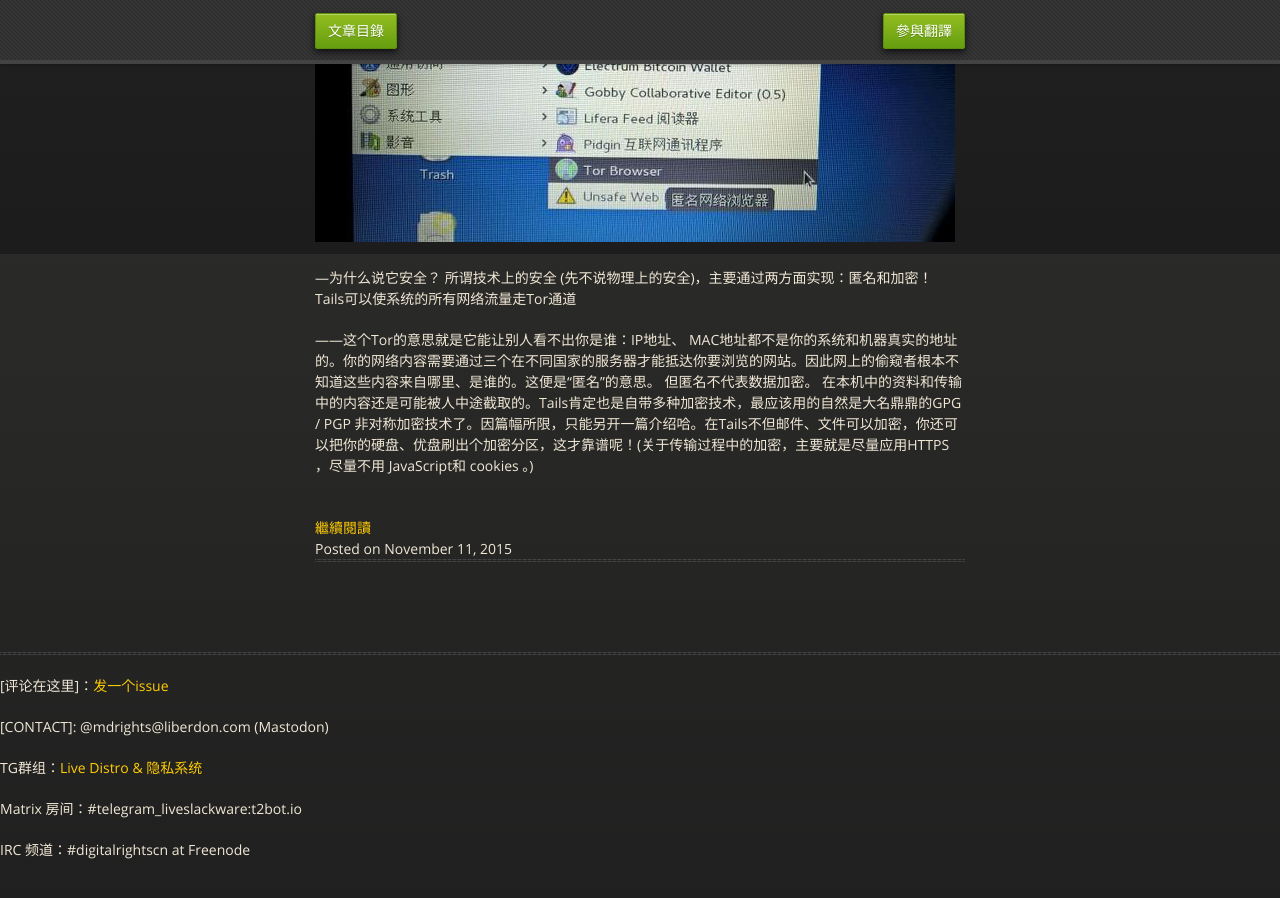
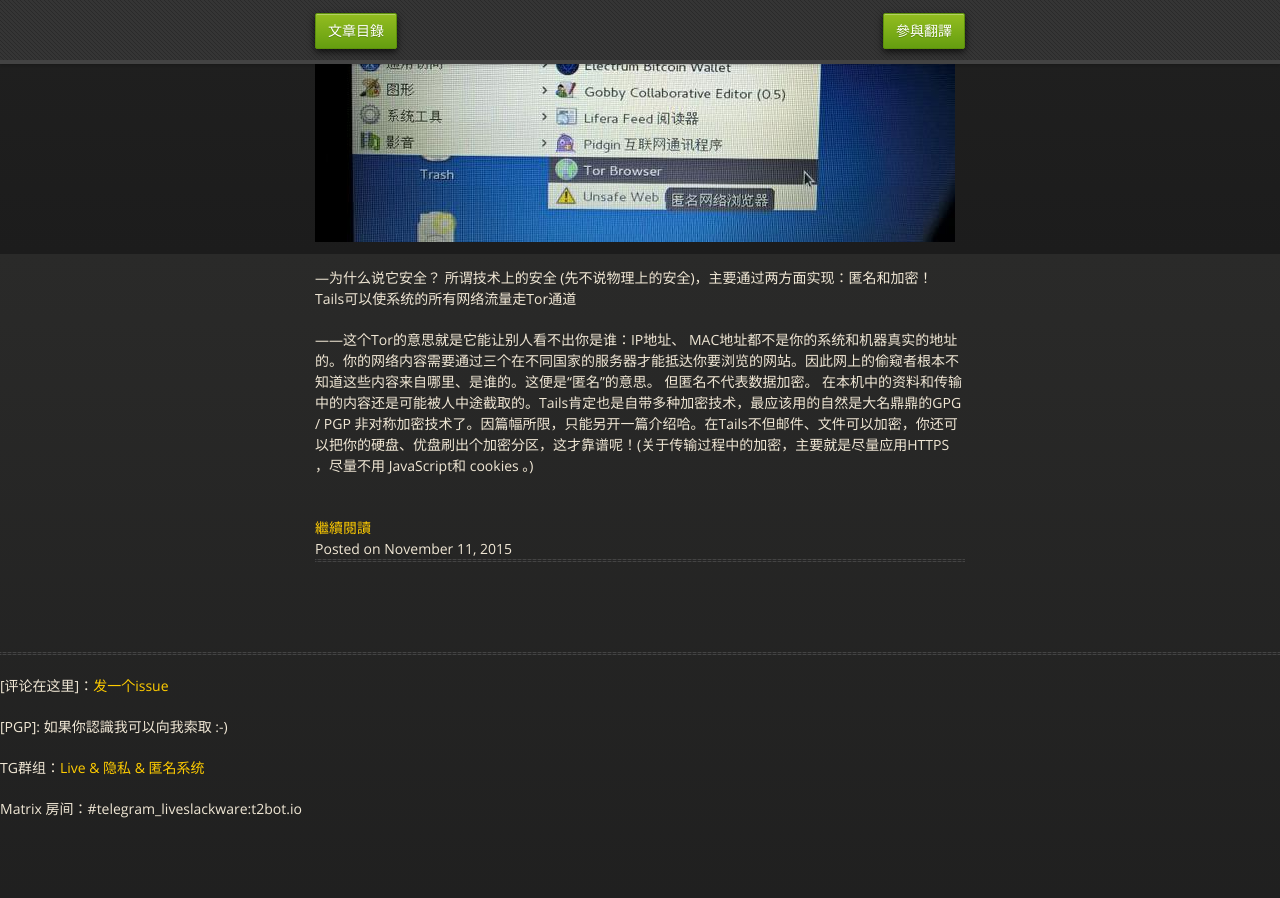
Before and after one commit to mdrights/os-observe, a Jekyll site: the page built from index.html, in a window 1280 px wide and 900 px high, scrolled down 21346 px. Built offline with Jekyll 4.4.1, drawn with Linux system fonts in a browser that asks for light colours; after the commit the page ends 22205 px from its top, so only the background shows below that.

Commit message:
_layouts/default.html: update contacts.

```diff
--- a/_layouts/default.html
+++ b/_layouts/default.html
@@ -34,10 +34,8 @@
   <footer>
 	<hr>
 	<p>[评论在这里]：<a href="https://github.com/mdrights/os-observe/issues/new">发一个issue</a></p>
-	<p>[CONTACT]: @mdrights@liberdon.com (Mastodon) </p>
-	<p>TG群组：<a href="https://t.me/liveslackware">Live Distro & 隐私系统</a></p>
+	<p>[PGP]: 如果你認識我可以向我索取 :-) </p>
+	<p>TG群组：<a href="https://t.me/liveslackware">Live & 隐私 & 匿名系统</a></p>
 	<p>Matrix 房间：#telegram_liveslackware:t2bot.io</p>
-	<p>IRC 频道：#digitalrightscn at Freenode</p>
-	<!--<p>[GPG key] <a href="https://mdrights.github.io/mdrights.pgp.asc">PGP 公钥 </a>31CA 3888 3C0B 17AF 7A91  F44B A809 C5B0 9BB2 4488 </p>-->
   </footer>
 </html>
```
